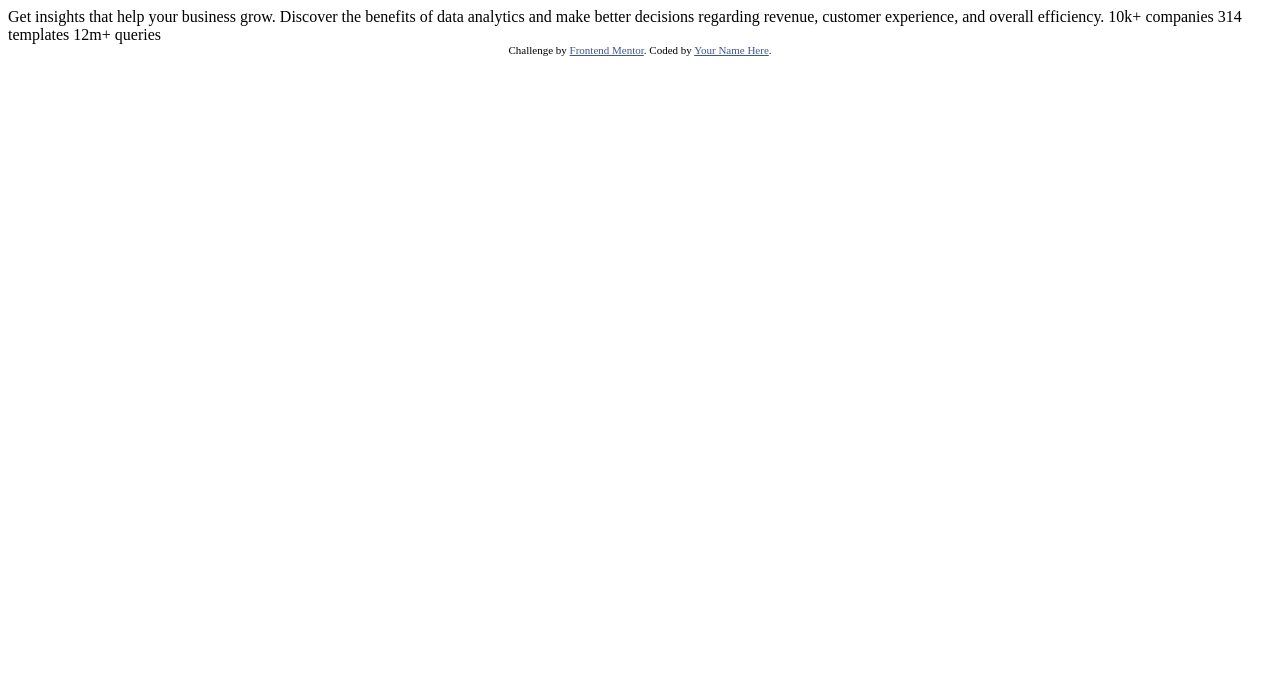
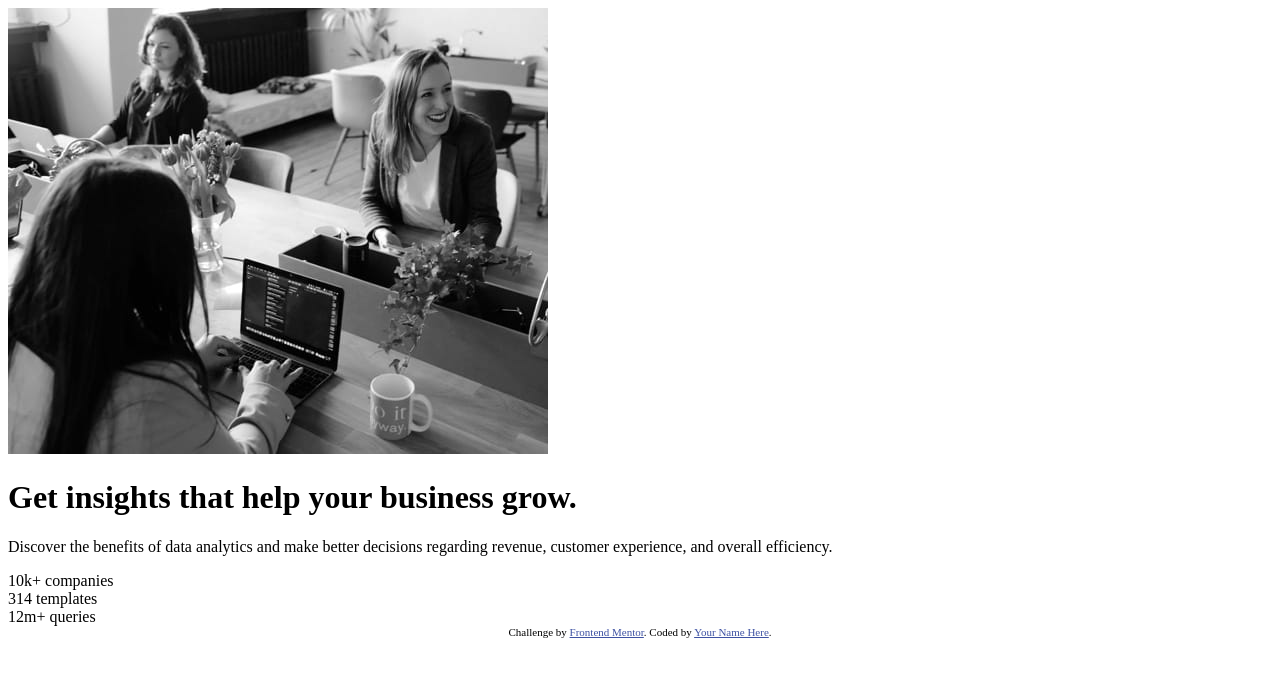
Before and after one commit to MuminaA/Stats-preview-card-component, a plain HTML site: page index.html in a window 1280 px wide. Drawn offline with Linux system fonts and the light colour scheme.

Commit message:
HTML layout

```diff
--- a/index.html
+++ b/index.html
@@ -1,33 +1,56 @@
 <!DOCTYPE html>
 <html lang="en">
   <head>
-  <meta charset="UTF-8">
-  <meta name="viewport" content="width=device-width, initial-scale=1.0"> <!-- displays site properly based on user's device -->
+    <meta charset="UTF-8" />
+    <meta name="viewport" content="width=device-width, initial-scale=1.0" />
+    <!-- displays site properly based on user's device -->
 
-  <link rel="icon" type="image/png" sizes="32x32" href="./images/favicon-32x32.png">
+    <link
+      rel="icon"
+      type="image/png"
+      sizes="32x32"
+      href="./images/favicon-32x32.png"
+    />
 
     <title>Frontend Mentor | Stats preview card component</title>
 
     <!-- Feel free to remove these styles or customise in your own stylesheet 👍 -->
     <style>
-    .attribution { font-size: 11px; text-align: center; }
-    .attribution a { color: hsl(228, 45%, 44%); }
+      .attribution {
+        font-size: 11px;
+        text-align: center;
+      }
+      .attribution a {
+        color: hsl(228, 45%, 44%);
+      }
     </style>
   </head>
   <body>
+    <main>
+      <div class="image">
+        <img src="images/image-header-desktop.jpg" alt="">
+      </div>
 
-  Get insights that help your business grow.
+      <h1>Get <span class="insights">insights</span> that help your business grow.</h1>
 
-  Discover the benefits of data analytics and make better decisions regarding revenue, customer
+      <div>
+        <p>Discover the benefits of data analytics and make
+          better decisions regarding revenue, customer
           experience, and overall efficiency.
-
-  10k+ companies
-  314 templates
-  12m+ queries
+        </p>
+      </div>
+      <div>
+        <div><span class="nums">10k+</span> companies </div>
+        <div><span class="nums">314</span> templates </div>
+        <div><span class="nums">12m+</span> queries</div>
+      </div>
 
       <div class="attribution">
-    Challenge by <a href="https://www.frontendmentor.io?ref=challenge" target="_blank">Frontend Mentor</a>.
-    Coded by <a href="#">Your Name Here</a>.
+        Challenge by
+        <a href="https://www.frontendmentor.io?ref=challenge" target="_blank"
+          >Frontend Mentor</a
+        >. Coded by <a href="#">Your Name Here</a>.
       </div>
+    </main>
   </body>
 </html>
```
Lines whose indentation alone changed are shown as unchanged.
